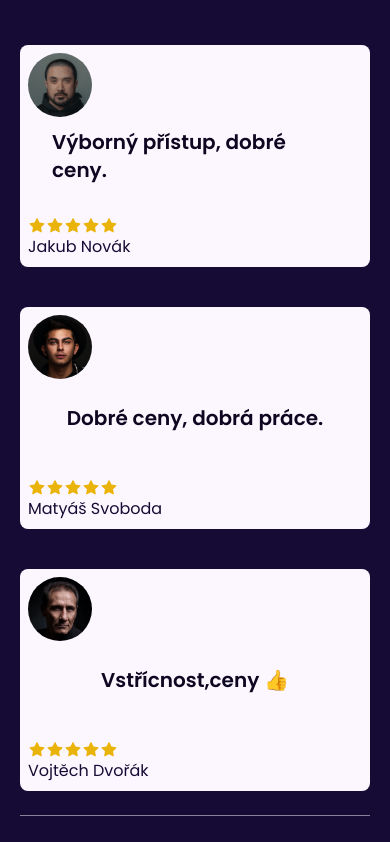
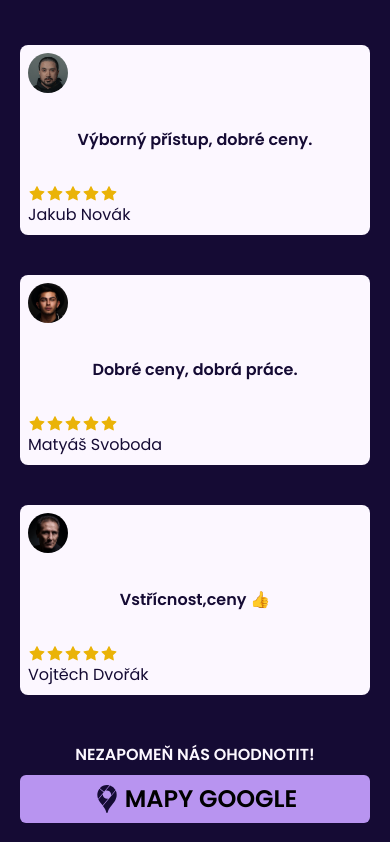
Before and after one commit to ton1czech/pneuservis-baudys, a React (Vite) app: page / in a window 390 px wide. Shown: the part 4720-5562 px from the top of the page. Built offline with nearby package versions, Linux system fonts and the light colour scheme.

Commit message:
👌 IMPROVE: testimonials refactor

```diff
--- a/src/container/Testimonials.jsx
+++ b/src/container/Testimonials.jsx
@@ -9,20 +9,20 @@ import man2 from '/assets/man-2.jpg'
 import man3 from '/assets/man-3.jpg'
 
 const Card = ({ img, name, text }) => (
-  <div className='flex items-center justify-center py-20 bg-light rounded-lg relative min-h-[222px] sm:min-h-[400px]'>
+  <div className='flex items-center justify-center py-20 bg-light rounded-lg relative h-[190px] sm:min-h-[400px]'>
     <img
       src={img}
       alt={name}
-      className='rounded-[50%] absolute w-16 h-16 top-2 left-2'
+      className='rounded-[50%] absolute w-10 h-10 sm:w-16 sm:h-16 top-2 left-2'
     />
-    <p className='darksubheading px-8 sm:text-2xl'>{text}</p>
+    <p className='font-semibold text-dark px-8 sm:text-2xl'>{text}</p>
     <div className='absolute bottom-2 left-2'>
       <div className='text-yellow-500 text-lg flex'>
         {Array.from({ length: 5 }, _ => (
           <AiFillStar />
         ))}
       </div>
-      <p className='darktext'>{name}</p>
+      <p className='text-dark sm:text-lg'>{name}</p>
     </div>
   </div>
 )
@@ -30,22 +30,9 @@ const Card = ({ img, name, text }) => (
 export default function Testimonials() {
   return (
     <Container dark>
-      <div className='pt-12 sm:pt-24 pb-6' id='testimonials'>
+      <div className='py-12 sm:py-24' id='testimonials'>
         <Fade bottom>
-          <div className='grid sm:grid-cols-3 flex-wrap gap-10 relative'>
-            <Fade left>
-              <div className='hidden 2xl:block absolute bottom-40 -left-72'>
-                <p className='text text-xl mb-2'>Nezapomeň nás ohodnotit!</p>
-                <a
-                  href='https://goo.gl/maps/zsaWsHR8UZAxUF7j6'
-                  target='_blank'
-                  className='bg-accent cursor-pointer py-2 flex gap-1 items-center justify-center text-2xl uppercase font-semibold hover:scale-[99%] rounded-md'
-                >
-                  <SiGooglemaps className='darktext w-7 h-7' />
-                  <p>Mapy Google</p>
-                </a>
-              </div>
-            </Fade>
+          <div className='grid sm:grid-cols-3 flex-wrap gap-10'>
             <Card
               img={man1}
               name='Jakub Novák'
@@ -58,6 +45,21 @@ export default function Testimonials() {
             />
             <Card img={man3} name='Vojtěch Dvořák' text='Vstřícnost,ceny 👍' />
           </div>
+          <Fade left>
+            <div className='pt-12 sm:pt-20 flex flex-col sm:flex-row sm:gap-20 items-center'>
+              <p className='text-light sm:text-5xl uppercase font-semibold mb-2'>
+                Nezapomeň nás ohodnotit!
+              </p>
+              <a
+                href='https://goo.gl/maps/zsaWsHR8UZAxUF7j6'
+                target='_blank'
+                className='bg-accent cursor-pointer py-2 flex flex-1 w-full gap-1 items-center justify-center text-2xl uppercase font-semibold hover:scale-[99%] rounded-md'
+              >
+                <SiGooglemaps className='darktext w-7 h-7' />
+                <p>Mapy Google</p>
+              </a>
+            </div>
+          </Fade>
         </Fade>
       </div>
     </Container>
```
